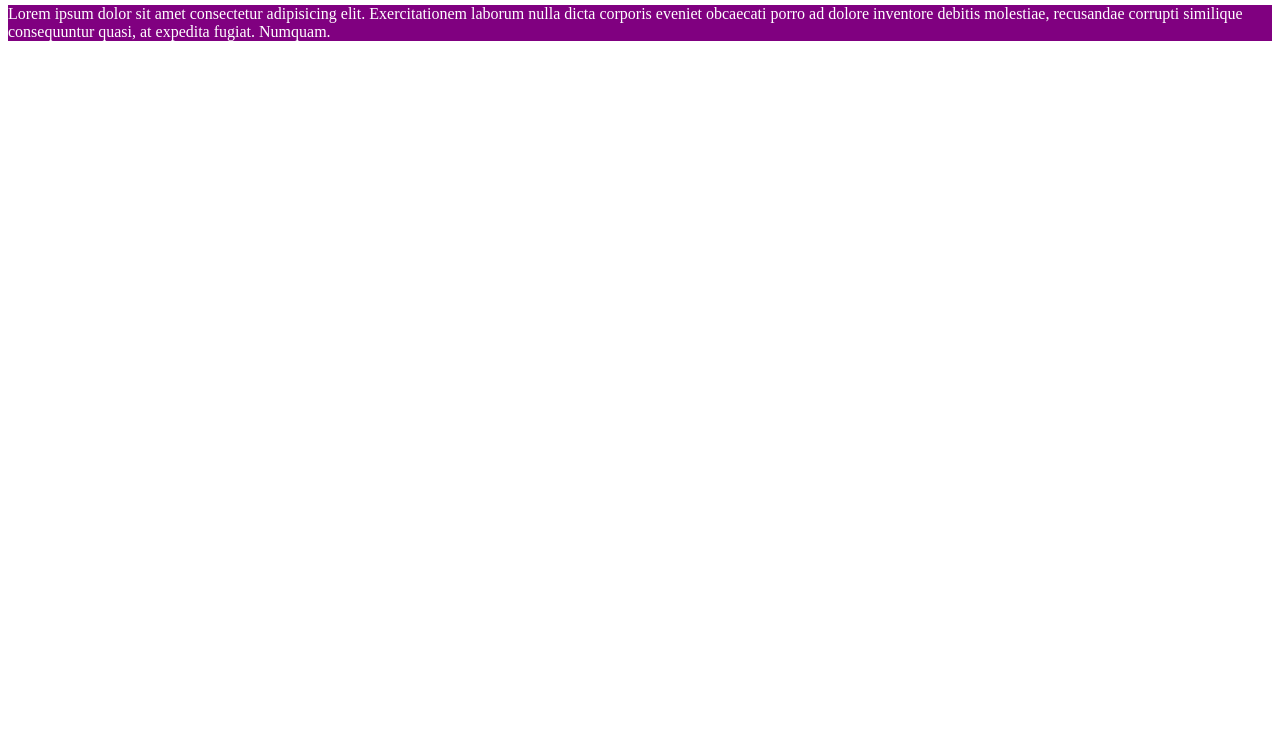
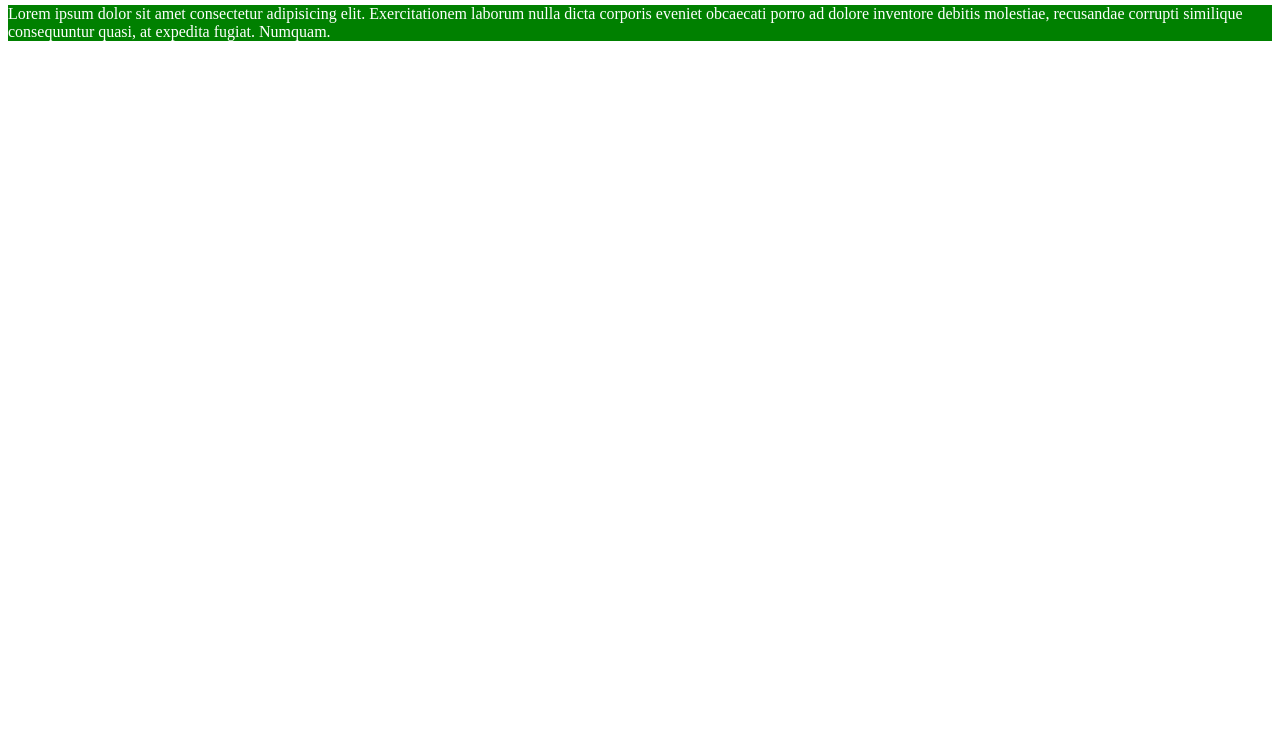
Before and after one commit to gliren/rice-university, a website: page index.html in a window 1280 px wide. Shown: the part 62-800 px from the top of the page. Drawn offline with Linux system fonts and the light colour scheme.

Commit message:
Changed to green.

```diff
--- a/sass/main.scss
+++ b/sass/main.scss
@@ -4,7 +4,7 @@
     }
 
     &__introduction{
-        background: purple;
+        background: green;
         color: #fff;
     }
 }
```
Also changed, not shown: css/style.css.
